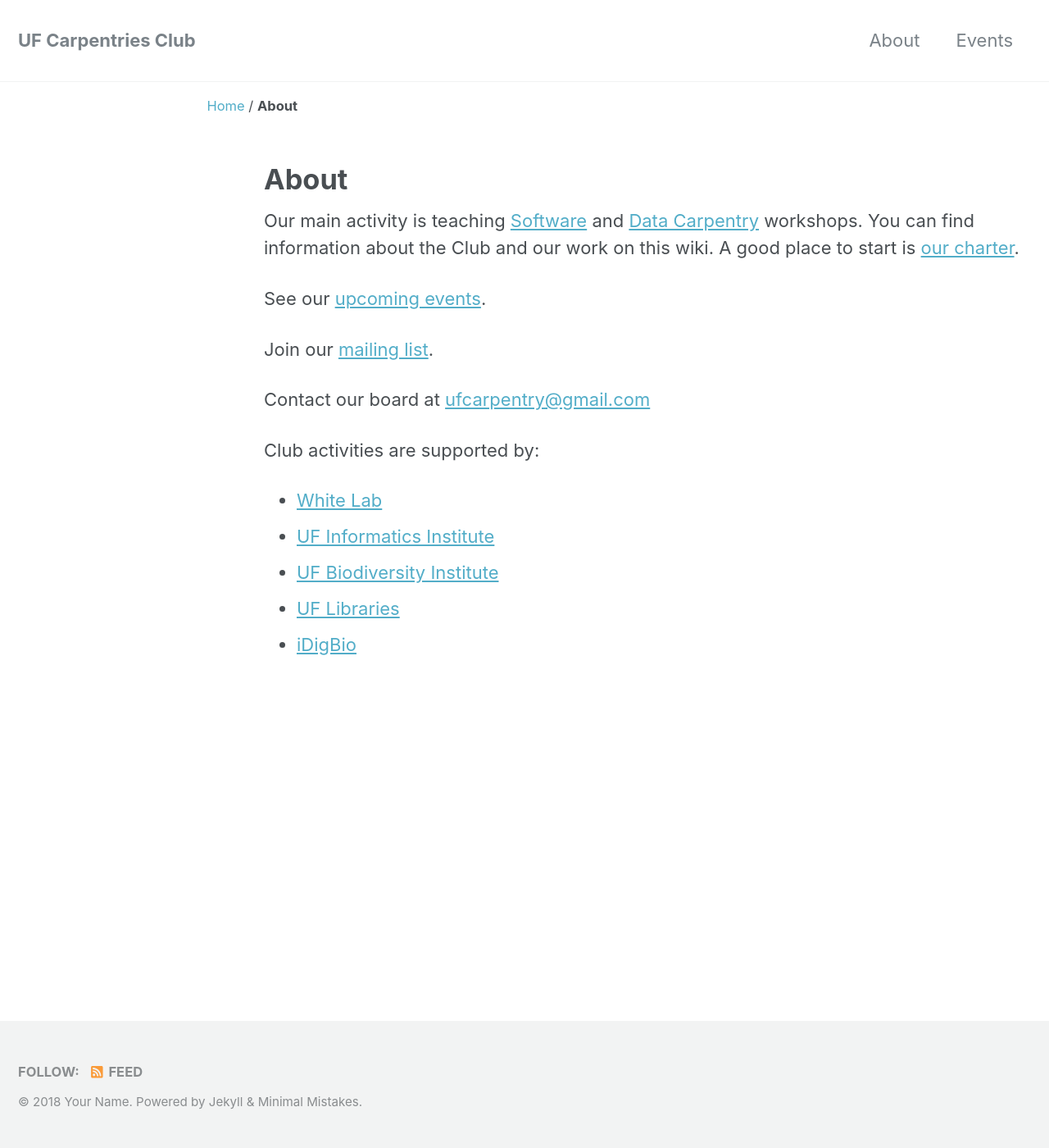
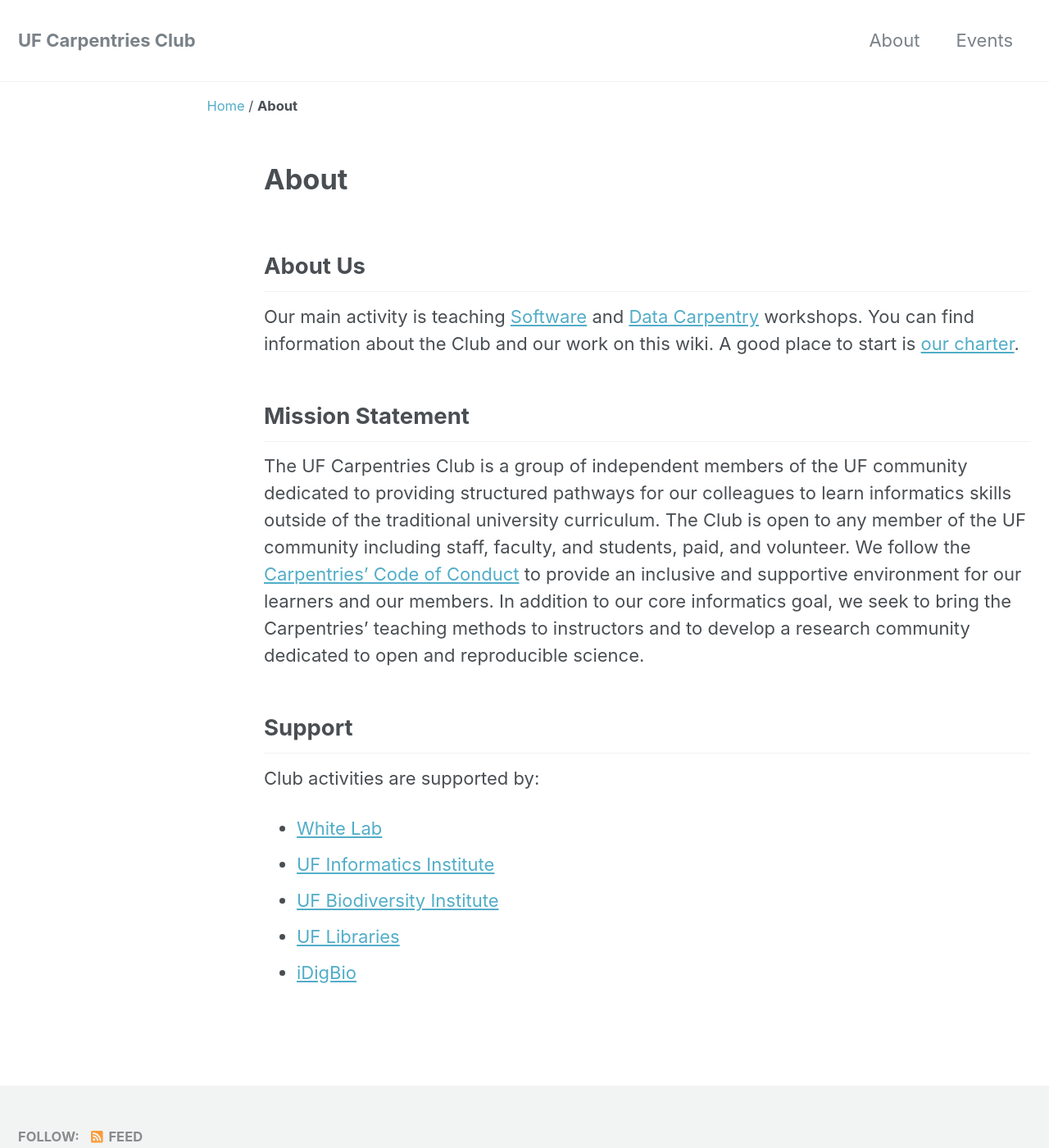
Before and after one commit to UF-Carpentry/website, a Jekyll site: the page built from _pages/about.md, in a window 1280 px wide and 1400 px high. Shown: the whole window at 82% size. Built offline with Jekyll 4.4.1, drawn with Linux system fonts in a browser that asks for light colours; nearby versions of some CDN libraries.

Commit message:
moving some info around and adding in the contact page

```diff
--- a/_pages/about.md
+++ b/_pages/about.md
@@ -5,13 +5,13 @@
 classes: wide
 ---
 
+## About Us
 Our main activity is teaching [Software](https://software-carpentry.org/) and [Data Carpentry](http://www.datacarpentry.org/) workshops. You can find information about the Club and our work on this wiki. A good place to start is [our charter](https://uf-carpentry.github.io/website/charter/).
 
-See our [upcoming events](https://uf-carpentry.github.io/website/events/).
+## Mission Statement
+The UF Carpentries Club is a group of independent members of the UF community dedicated to providing structured pathways for our colleagues to learn informatics skills outside of the traditional university curriculum. The Club is open to any member of the UF community including staff, faculty, and students, paid, and volunteer. We follow the [Carpentries’ Code of Conduct](https://docs.carpentries.org/topic_folders/policies/code-of-conduct.html) to provide an inclusive and supportive environment for our learners and our members. In addition to our core informatics goal, we seek to bring the Carpentries’ teaching methods to instructors and to develop a research community dedicated to open and reproducible science.
 
-Join our [mailing list](https://lists.ufl.edu/cgi-bin/wa?A0=INFORMATICS-TEACHING-L).
-
-Contact our board at [ufcarpentry@gmail.com](mailto://ufcarpentry@gmail.com)
+## Support
 
 Club activities are supported by:
 
```
Also changed, not shown: _pages/contact.md (added, +17 -0 lines).
